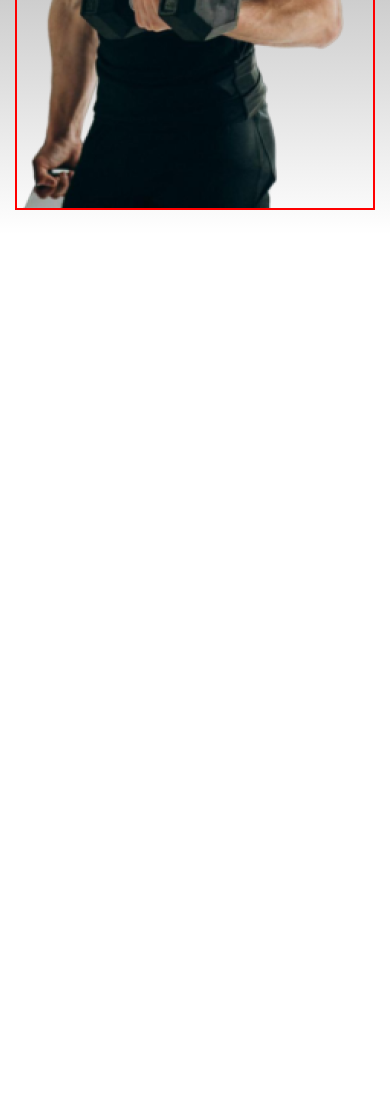
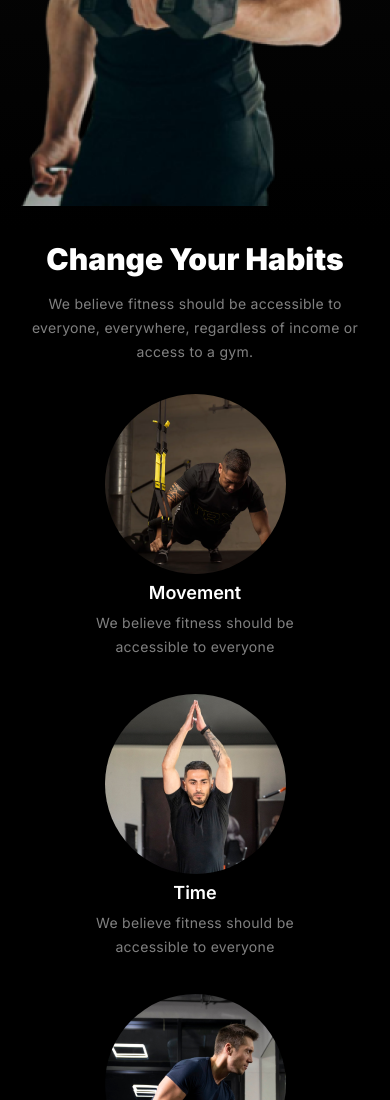
Before and after one commit to Sharif707/Assignment-02, a plain HTML site: page index.html in a window 390 px wide. Shown: the part 900-2000 px from the top of the page. Before the commit the page ends 1135 px from the top, so only its background shows below. Drawn offline with Linux system fonts and the light colour scheme; a web font is replaced by a local one.

Commit message:
habit section finished and responsive for mobile

```diff
--- a/index.html
+++ b/index.html
@@ -74,6 +74,37 @@
     </header>
 
     <main>
+        <div class="container">
+            <section class="habit-section">
+                <h2>Change Your Habits</h2>
+                <p class="fitness-description" style="margin-top: 15px;">We believe fitness should be accessible to everyone, everywhere, regardless of income or <span class="fitness-description">access to a gym.</span></p>
+                <div class="gym-info">
+                    <div class="gym-person">
+                        <img src="images/image 3.png" alt="gym-photo">
+                        <h4>Movement</h4>
+                        <p class="fitness-description">We believe fitness should be accessible to everyone</p>
+                    </div>
+                    <div class="gym-person">
+                        <img src="images/image 2.png" alt="gym-photo">
+                        <h4>Time</h4>
+                        <p class="fitness-description">We believe fitness should be accessible to everyone</p>
+                    </div>
+                    <div class="gym-person">
+                        <img src="images/image 4.png" alt="gym-photo">
+                        <h4>Practice</h4>
+                        <p class="fitness-description">We believe fitness should be accessible to everyone</p>
+                    </div>
+                    <div class="gym-person">
+
+                        <img src="images/image 5.png" alt="gym-photo">
+                        <h4>Weight Loss</h4>
+                        <p class="fitness-description">We believe fitness should be accessible to everyone</p>
+                    </div>
+
+                </div>
+
+            </section>
+        </div>
 
     </main>
 
--- a/styles/index.css
+++ b/styles/index.css
@@ -1,7 +1,6 @@
 @import url("https://fonts.googleapis.com/css2?family=Cedarville+Cursive&family=Inter:ital,opsz,wght@0,14..32,100..900;1,14..32,100..900&family=Roboto:ital,wght@0,100;0,300;0,400;0,500;0,700;0,900;1,100;1,300;1,400;1,500;1,700;1,900&family=Work+Sans:ital,wght@0,100..900;1,100..900&display=swap");
 
-@import url("https://fonts.googleapis.com/css2?family=Cedarville+Cursive&family=Roboto:ital,wght@0,100;0,300;0,400;0,500;0,700;0,900;1,100;1,300;1,400;1,500;1,700;1,900&family=Work+Sans:ital,wght@0,100..900;1,100..900&display=swap");
-
+@import url("https://fonts.cdnfonts.com/css/miama");
 /* browser reset code */
 
 * {
@@ -30,6 +29,10 @@ html {
   font-size: 62.5%;
 }
 
+body {
+  background-color: black;
+}
+
 /* shared styling */
 .container {
   max-width: 1060px;
@@ -49,7 +52,12 @@ button {
 .primary-color {
   color: rgb(230, 83, 60);
 }
-
+/* @font-face {
+  font-family: 'Miama';
+  font-style: italic;
+  font-weight: 400;
+  src: local('Miama'), url('https://fonts.cdnfonts.com/s/302/Miama-Regular.woff') format('woff');
+} */
 /* navbar section styling */
 
 header {
@@ -133,13 +141,10 @@ header {
   line-height: 1.2;
 }
 .banner-content > h1 span {
+  font-family: "Miama";
   font-style: italic;
-  font-weight: normal;
-  font-family: "Cursive", sans-serif;
-  text-shadow: 2px 2px 4px rgba(0, 0, 0, 0.3);
+  font-weight: 400;
   font-size: 1.2em;
-
-  font-family: "Cedarville Cursive", cursive;
 }
 .banner-content > p {
   margin: 25px 0;
@@ -173,6 +178,7 @@ header {
   position: absolute;
   top: 120px;
   right: -70px;
+  backdrop-filter: blur(20px);
 }
 
 .banner-img .video-info h3 {
@@ -194,6 +200,7 @@ header {
   align-items: center;
   justify-content: center;
   gap: 5px;
+  backdrop-filter: blur(20px);
 }
 .banner-img .video-info-2 .rounded-box {
   width: 40px;
@@ -252,8 +259,6 @@ header {
 
   .banner-img .video-info-2 .inner-content p {
     font-size: 1.2rem;
-
-
   }
 
   .banner-img .video-info h3 {
@@ -263,7 +268,7 @@ header {
     font-size: 1rem;
   }
   .banner-img {
-    border: 2px solid red;
+
     flex-basis: 100%;
   }
 
@@ -272,3 +277,58 @@ header {
     padding: 10px 20px;
   }
 }
+
+/* habit section styling */
+
+.habit-section {
+  margin: 100px 0;
+  padding: 0 15px;
+  color: white;
+  text-align: center;
+}
+.habit-section > h2 {
+  font-size: 4.8rem;
+  font-weight: 900;
+}
+.habit-section .fitness-description {
+  font-size: 1.4rem;
+  line-height: 24px;
+  letter-spacing: 0.3px;
+  color: rgba(255, 255, 255, 0.5);
+}
+.gym-info {
+  display: flex;
+  align-items: center;
+  gap: 35px;
+
+  margin-top: 50px;
+}
+
+.gym-info .gym-person h4 {
+  font-size: 1.8rem;
+  font-weight: 600;
+  margin: 8px 0;
+}
+.gym-info .gym-person img {
+  margin: 0 auto;
+  border-radius: 50%;
+}
+
+@media screen and (max-width: 576px) {
+  .habit-section {
+    margin: 10px 0;
+  }
+
+  .habit-section > h2 {
+    font-size: 3rem;
+    font-weight: 900;
+  }
+
+  .gym-info {
+    flex-direction: column;
+    margin-top: 30px;
+  }
+  .gym-info .gym-person {
+    width: 60%;
+  }
+}
```
